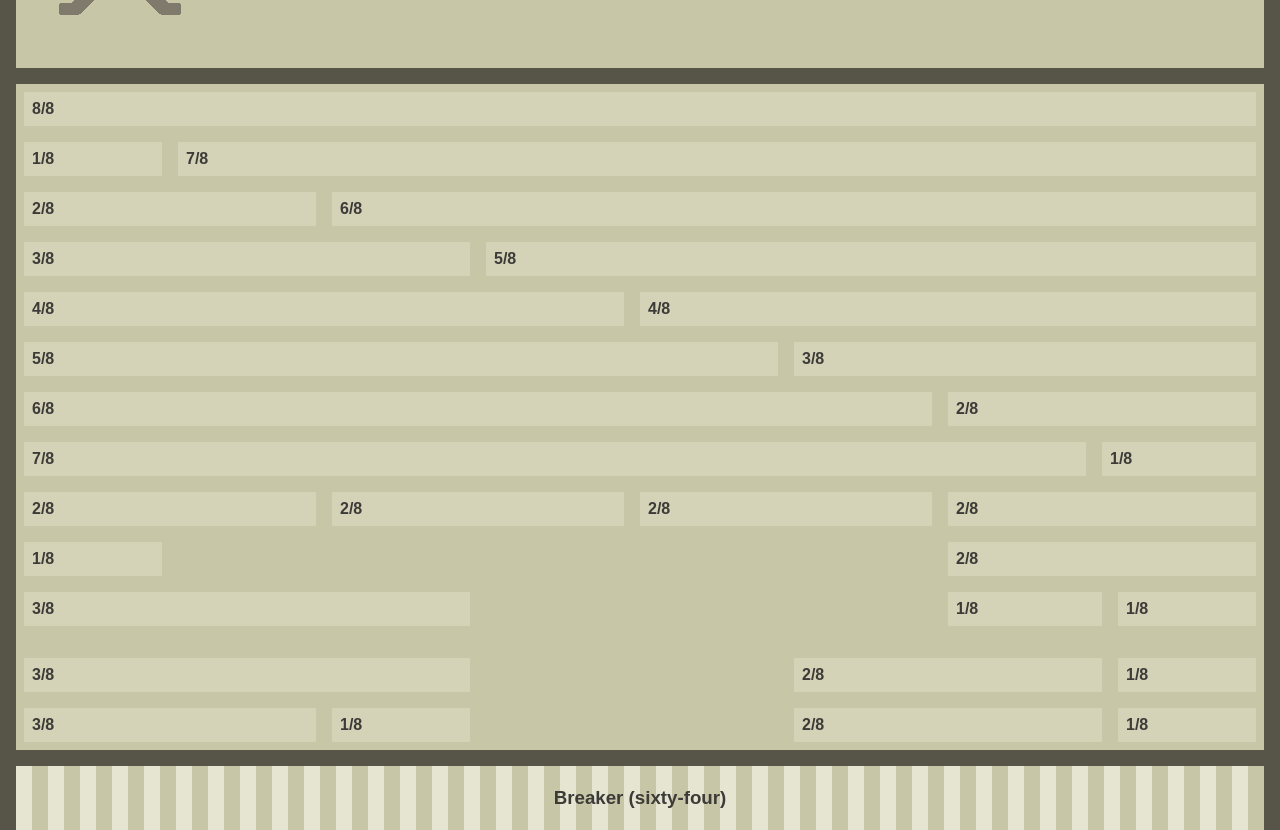
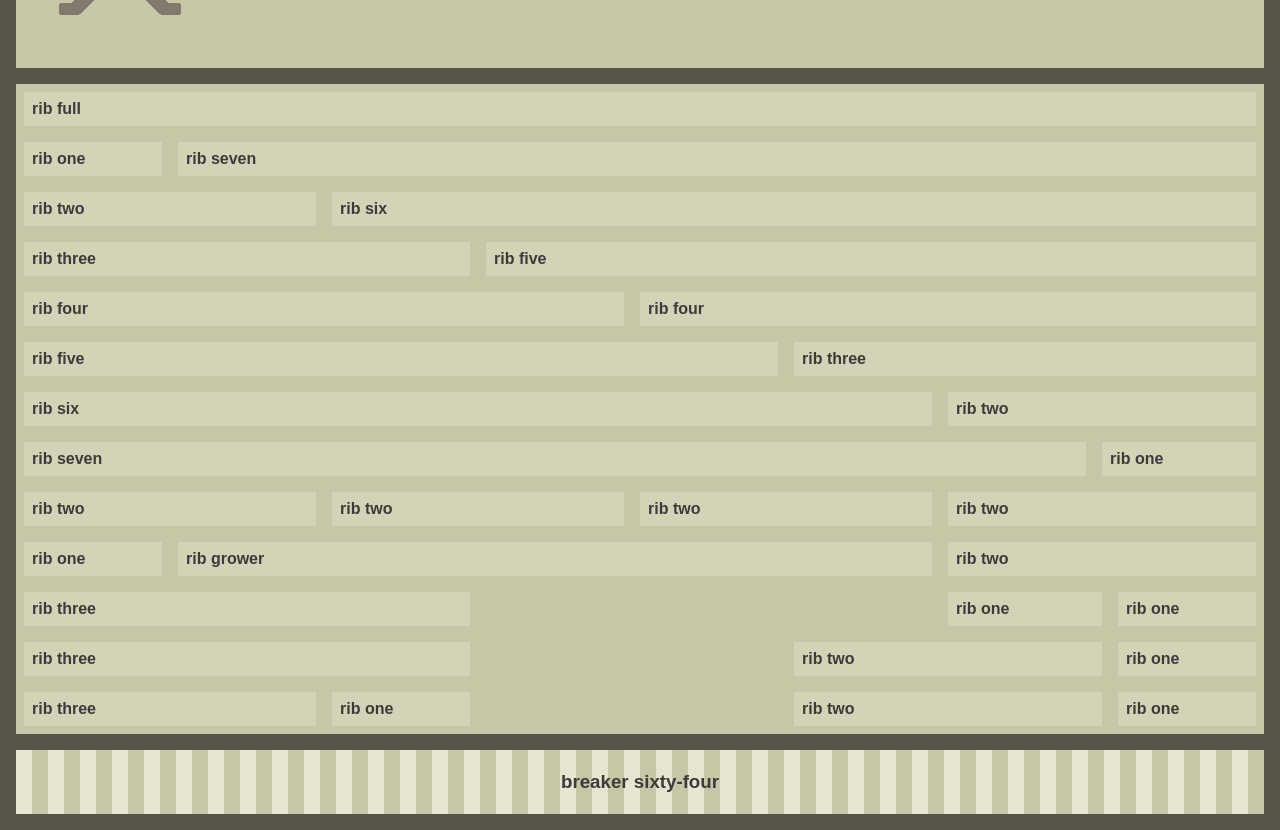
Before and after one commit to Derjyn/Bones, a plain HTML site: page src/demo/demo.html in a window 1280 px wide. Shown: the part 156-986 px from the top of the page. Drawn offline with Linux system fonts and the light colour scheme.

Commit message:
Updated demos
* Minor tweaks to custom CSS
* Minor tweaks to Bones CSS

```diff
--- a/src/custom.css
+++ b/src/custom.css
@@ -1,7 +1,7 @@
 /*
 **
 ** FILE:        custom.css
-** UPDATED:     10/02/2014
+** UPDATED:     01/23/2015
 ** DESCRIPTION: Custom demo CSS for Bones
 ** CREDITS:     Nathan Harris aka Derjyn
 */
@@ -127,10 +127,10 @@ a:hover {
 /*************************************************************************************************/
 /*** THEME ***************************************************************************************/
 
-body    { background-color: rgb(87,85,72); }
-.tendon { background-color: rgb(199,198,166); }
-.muscle { background-color: rgb(212,211,183); }
-.skin   { background-color: rgb(230,229,210); }
+body          { background-color: rgb(87,85,72); }
+.spine        { background-color: rgb(199,198,166); }
+.demo .rib    { background-color: rgb(212,211,183); }
+.breaker.demo { background-color: rgb(230,229,210); }
 
 /*************************************************************************************************/
 /*** MEDIA QUERIES *******************************************************************************/
--- a/src/demo/demo.html
+++ b/src/demo/demo.html
@@ -25,84 +25,84 @@
   <!-- BODY -->
   <body class="spaced">
 
-    <header class="spine spacedRibs b-margin tendon">
+    <header class="spine spacedRibs b-margin">
       <h1 class="rib grower">Bones Visual Demo</h1>
       <div class="rib r-margin" id="logo"></div>
     </header>
 
-    <div class="spine spacedRibs tendon">
-      <div class="rib full muscle"><h4>8/8</h4></div>
+    <div class="spine spacedRibs demo">
+      <div class="rib full"><h4>rib full</h4></div>
     </div>
 
-    <div class="spine spacedRibs tendon">
-      <div class="rib one r-margin muscle"><h4>1/8</h4></div>
-      <div class="rib seven muscle"><h4>7/8</h4></div>
+    <div class="spine spacedRibs demo">
+      <div class="rib one r-margin"><h4>rib one</h4></div>
+      <div class="rib seven"><h4>rib seven</h4></div>
     </div>
 
-    <div class="spine spacedRibs tendon">
-      <div class="rib two r-margin muscle"><h4>2/8</h4></div>
-      <div class="rib six muscle"><h4>6/8</h4></div>
+    <div class="spine spacedRibs demo">
+      <div class="rib two r-margin"><h4>rib two</h4></div>
+      <div class="rib six"><h4>rib six</h4></div>
     </div>
 
-    <div class="spine spacedRibs tendon">
-      <div class="rib three r-margin muscle"><h4>3/8</h4></div>
-      <div class="rib five muscle"><h4>5/8</h4></div>
+    <div class="spine spacedRibs demo">
+      <div class="rib three r-margin"><h4>rib three</h4></div>
+      <div class="rib five"><h4>rib five</h4></div>
     </div>
 
-    <div class="spine spacedRibs tendon">
-      <div class="rib four r-margin muscle"><h4>4/8</h4></div>
-      <div class="rib four muscle"><h4>4/8</h4></div>
+    <div class="spine spacedRibs demo">
+      <div class="rib four r-margin"><h4>rib four</h4></div>
+      <div class="rib four"><h4>rib four</h4></div>
     </div>
 
-    <div class="spine spacedRibs tendon">
-      <div class="rib five r-margin muscle"><h4>5/8</h4></div>
-      <div class="rib three muscle"><h4>3/8</h4></div>
+    <div class="spine spacedRibs demo">
+      <div class="rib five r-margin"><h4>rib five</h4></div>
+      <div class="rib three"><h4>rib three</h4></div>
     </div>
 
-    <div class="spine spacedRibs tendon">
-      <div class="rib six r-margin muscle"><h4>6/8</h4></div>
-      <div class="rib two muscle"><h4>2/8</h4></div>
+    <div class="spine spacedRibs demo">
+      <div class="rib six r-margin"><h4>rib six</h4></div>
+      <div class="rib two"><h4>rib two</h4></div>
     </div>
 
-    <div class="spine spacedRibs tendon">
-      <div class="rib seven r-margin muscle"><h4>7/8</h4></div>
-      <div class="rib one muscle"><h4>1/8</h4></div>
+    <div class="spine spacedRibs demo">
+      <div class="rib seven r-margin"><h4>rib seven</h4></div>
+      <div class="rib one"><h4>rib one</h4></div>
     </div>
 
-    <div class="spine spacedRibs tendon">
-      <div class="rib two r-margin muscle"><h4>2/8</h4></div>
-      <div class="rib two r-margin muscle"><h4>2/8</h4></div>
-      <div class="rib two r-margin muscle"><h4>2/8</h4></div>
-      <div class="rib two muscle"><h4>2/8</h4></div>
+    <div class="spine spacedRibs demo">
+      <div class="rib two r-margin"><h4>rib two</h4></div>
+      <div class="rib two r-margin"><h4>rib two</h4></div>
+      <div class="rib two r-margin"><h4>rib two</h4></div>
+      <div class="rib two"><h4>rib two</h4></div>
     </div>
 
-    <div class="spine spacedRibs tendon">
-      <div class="rib one r-margin muscle"><h4>1/8</h4></div>
-      <div class="rib grower"></div>
-      <div class="rib two muscle"><h4>2/8</h4></div>
+    <div class="spine spacedRibs demo">
+      <div class="rib one r-margin"><h4>rib one</h4></div>
+      <div class="rib grower r-margin"><h4>rib grower</h4></div>
+      <div class="rib two"><h4>rib two</h4></div>
     </div>
 
-    <div class="spine spacedRibs tendon">
-      <div class="rib three r-margin muscle"><h4>3/8</h4></div>
-      <div class="rib one push-three muscle"><h4>1/8</h4></div>
-      <div class="rib one l-margin b-margin muscle"><h4>1/8</h4></div>
+    <div class="spine spacedRibs demo">
+      <div class="rib three r-margin"><h4>rib three</h4></div>
+      <div class="rib one push-three"><h4>rib one</h4></div>
+      <div class="rib one l-margin"><h4>rib one</h4></div>
     </div>
 
-    <div class="spine spacedRibs tendon">
-      <div class="rib three r-margin muscle"><h4>3/8</h4></div>
-      <div class="rib two push-two muscle"><h4>2/8</h4></div>
-      <div class="rib one l-margin muscle"><h4>1/8</h4></div>
+    <div class="spine spacedRibs demo">
+      <div class="rib three r-margin"><h4>rib three</h4></div>
+      <div class="rib two push-two"><h4>rib two</h4></div>
+      <div class="rib one l-margin"><h4>rib one</h4></div>
     </div>
 
-    <div class="spine spacedRibs b-margin tendon">
-      <div class="rib two r-margin muscle"><h4>3/8</h4></div>
-      <div class="rib one r-margin muscle"><h4>1/8</h4></div>
-      <div class="rib two push-two muscle"><h4>2/8</h4></div>
-      <div class="rib one l-margin muscle"><h4>1/8</h4></div>
+    <div class="spine spacedRibs b-margin demo">
+      <div class="rib two r-margin"><h4>rib three</h4></div>
+      <div class="rib one r-margin"><h4>rib one</h4></div>
+      <div class="rib two push-two"><h4>rib two</h4></div>
+      <div class="rib one l-margin"><h4>rib one</h4></div>
     </div>
 
     <!-- BREAKER -->
-    <div class="breaker b-margin sixty-four skin"><h3>Breaker (sixty-four)</h3></div>
+    <div class="breaker sixty-four demo"><h3>breaker sixty-four</h3></div>
     <!-- /BREAKER -->
   </body>
   <!-- /BODY -->
```
Also changed, not shown: src/demo/layout.html (+4 -4 lines), src/index.html (+2 -2 lines), dist/demo/bones_demo.css, dist/demo/demo.html, dist/demo/layout.html, dist/index.html.
